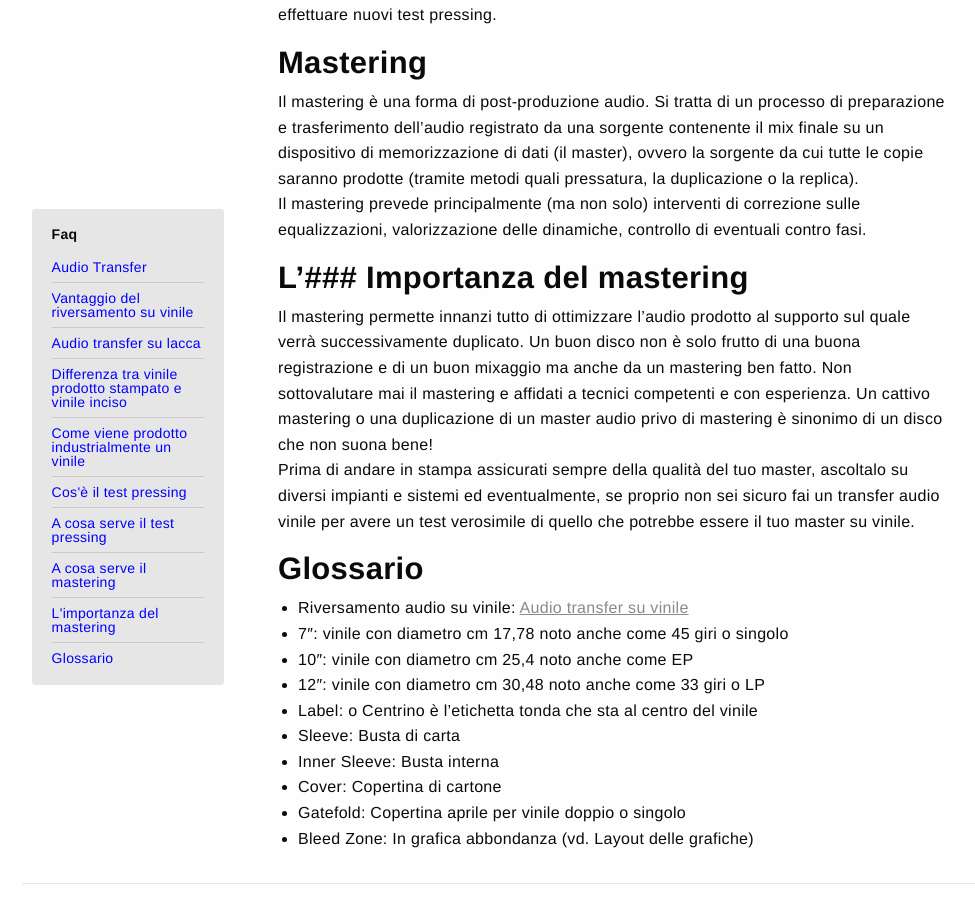
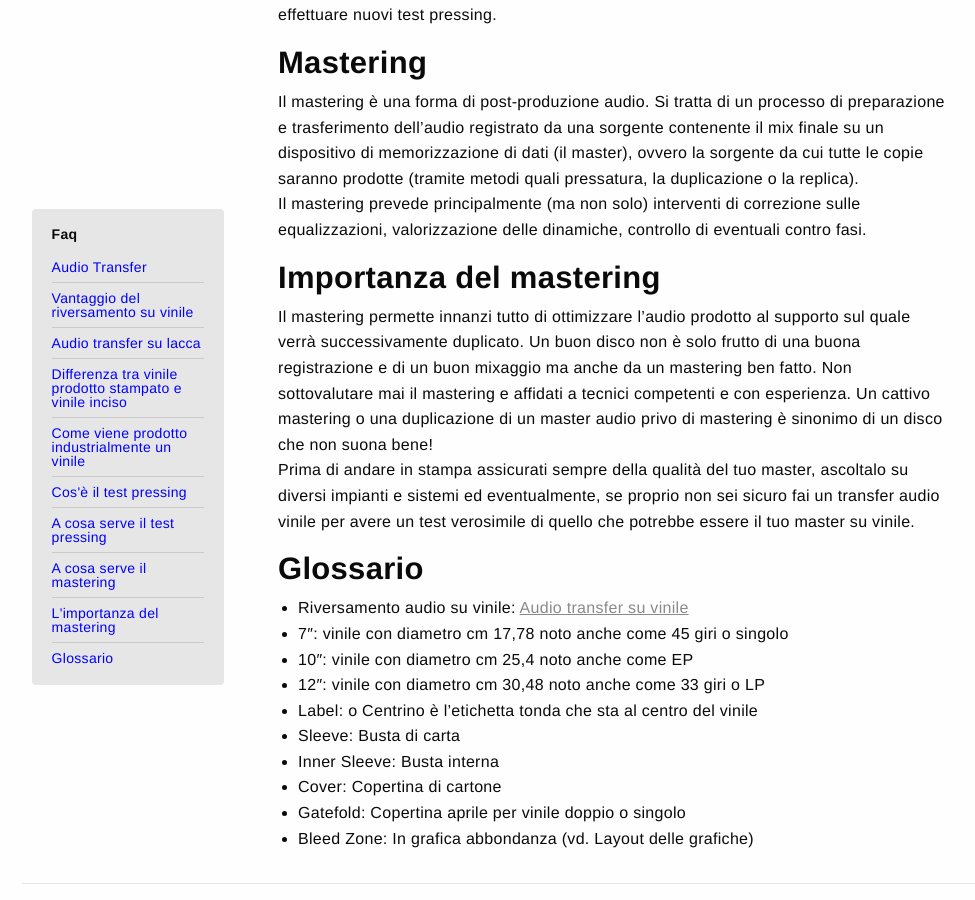
Before and after one commit to Vinilificio/Vinilificio.github.io, a Jekyll site: the page built from _pages/faq.md, in a window 1280 px wide and 900 px high, scrolled down 2723 px. Shown: the whole window, without its empty margins (28-1003 px from the left). Built offline with Jekyll 4.4.1, drawn with Linux system fonts in a browser that asks for light colours.

Commit message:
Update faq.md

```diff
--- a/_pages/faq.md
+++ b/_pages/faq.md
@@ -83,7 +83,7 @@ Il test pressing è uno strumento molto importante al fine di verificare la qual
 Il mastering è una forma di post-produzione audio. Si tratta di un processo di preparazione e trasferimento dell’audio registrato da una sorgente contenente il mix finale su un dispositivo di memorizzazione di dati (il master), ovvero la sorgente da cui tutte le copie saranno prodotte (tramite metodi quali pressatura, la duplicazione o la replica).<br>
 Il mastering prevede principalmente (ma non solo) interventi di correzione sulle equalizzazioni, valorizzazione delle dinamiche, controllo di eventuali contro fasi.
 
-### L'### Importanza del mastering
+### Importanza del mastering
 Il mastering permette innanzi tutto di ottimizzare l’audio prodotto al supporto sul quale verrà successivamente duplicato. Un buon disco non è solo frutto di una buona registrazione e di un buon mixaggio ma anche da un mastering ben fatto. Non sottovalutare mai il mastering e affidati a tecnici competenti e con esperienza. Un cattivo mastering o una duplicazione di un master audio privo di mastering è sinonimo di un disco che non suona bene!<br>
 Prima di andare in stampa assicurati sempre della qualità del tuo master, ascoltalo su diversi impianti e sistemi ed eventualmente, se proprio non sei sicuro fai un transfer audio vinile per avere un test verosimile di quello che potrebbe essere il tuo master su vinile.
 
```
